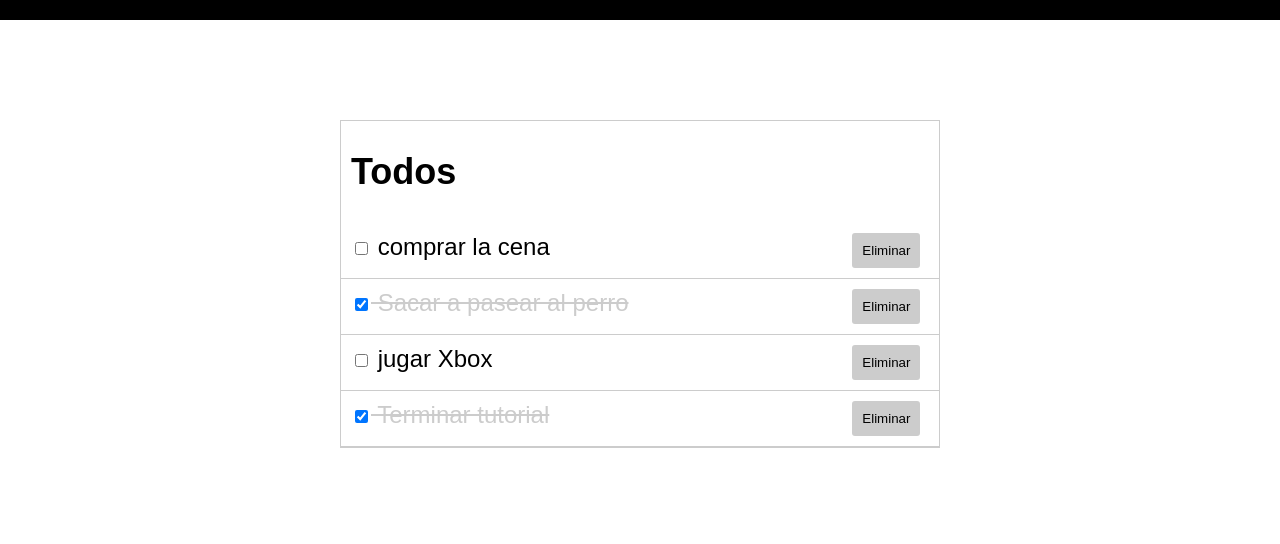
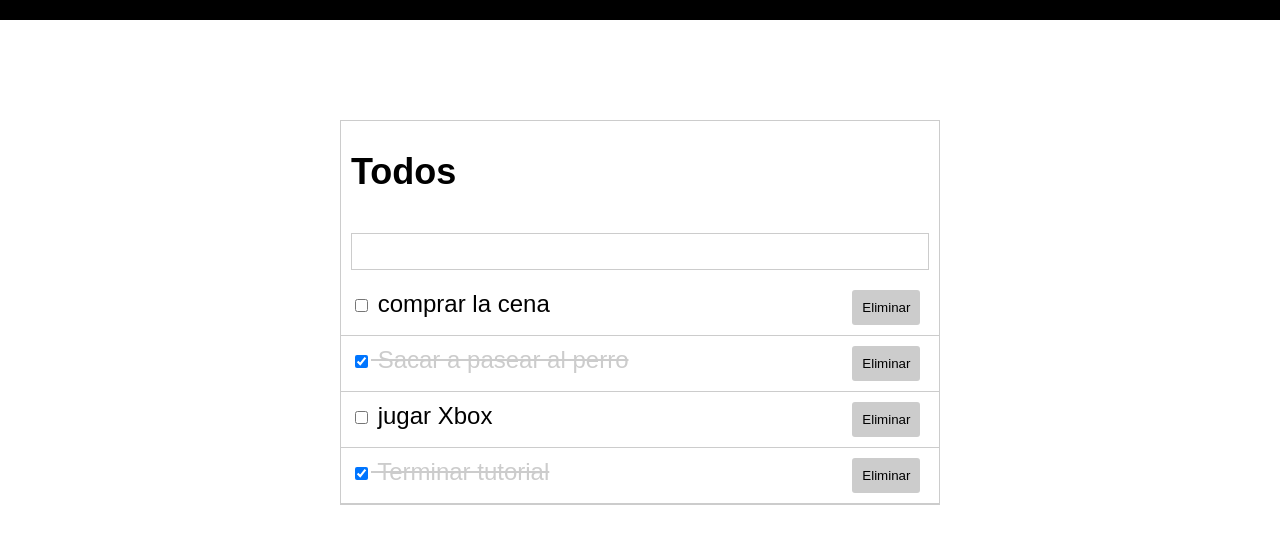
Before and after one commit to josefaherreras/vue-todo, a Vue app: page / in a window 1280 px wide. Shown: the top 544 px of the page. Built offline with nearby package versions, Linux system fonts and the light colour scheme.

Commit message:
agregando nuevo To Do

```diff
--- a/package.json
+++ b/package.json
@@ -9,7 +9,8 @@
   },
   "dependencies": {
     "core-js": "^3.6.5",
-    "vue": "^2.6.11"
+    "vue": "^2.6.11",
+    "vue-uuid": "^2.0.2"
   },
   "devDependencies": {
     "@vue/cli-plugin-babel": "~4.5.0",
--- a/src/App.vue
+++ b/src/App.vue
@@ -3,7 +3,6 @@
     <div id="header">
       <Search v-on:query-change="querySearch" />
     </div>
-
     <div id="main-container">
       <h2>Todos</h2>
       <TodoAdd v-on:add-todo="addTodo"/>
--- a/src/components/TodoAdd.vue
+++ b/src/components/TodoAdd.vue
@@ -0,0 +1,43 @@
+<template>
+    <div id="add-container">
+        <form @submit="addTodo">
+            <input type="text" v-model="title">
+        </form>
+    </div>
+</template>
+<script>
+import { uuid } from 'vue-uuid'
+export default {
+    name: 'TodoAdd',
+    data(){
+        return {
+            title: ''
+        }
+    },
+    methods:{
+        addTodo(e){
+            e.preventDefault();
+
+            const newTodo = {
+                id: uuid.v4(),
+                title: this.title,
+                completed: false
+            };
+            this.title = '';
+            this.$emit('add-todo', newTodo);
+        }
+    }
+
+}
+</script>
+<style scoped>
+    #add-container{
+        padding: 10px;
+    }
+    input{
+        padding: 10px;
+        outline: none;
+        border: solid 1px #ccc;
+        width: 100%;
+    }
+</style>
```
Also changed, not shown: 1 other file (tests, documents, lock files or other folders).
